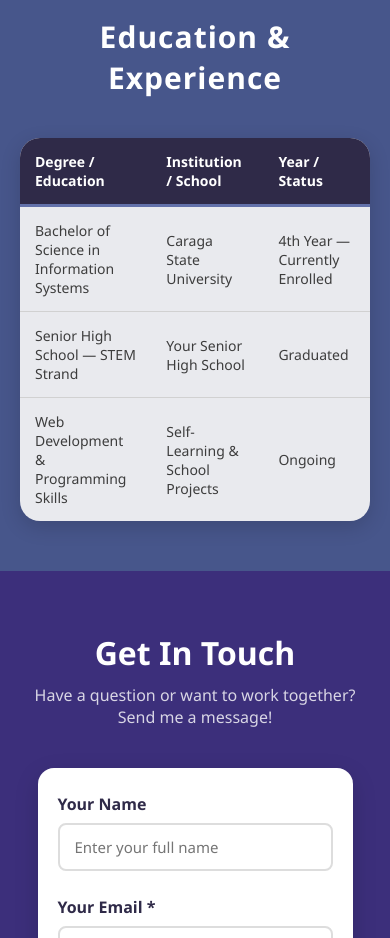
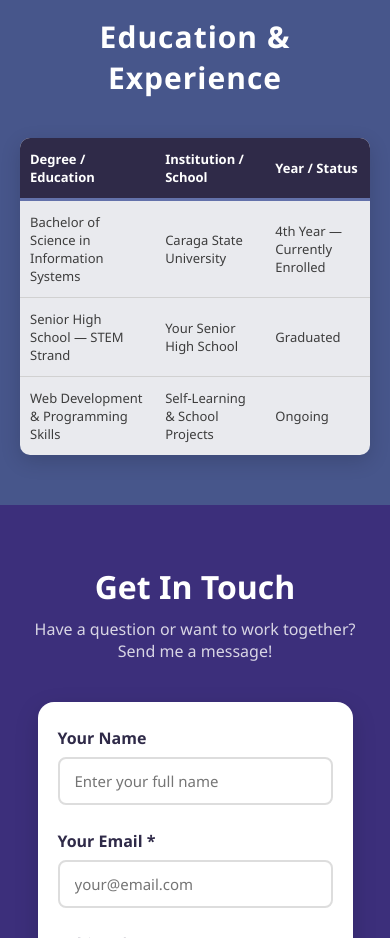
Before and after one commit to Studentnins/portfolio-project, a plain HTML site: page index.html in a window 390 px wide. Shown: the part 5320-6258 px from the top of the page. Drawn offline with Linux system fonts and the light colour scheme.

Commit message:
Activity 8: Make Education table responsive

```diff
--- a/css/style.css
+++ b/css/style.css
@@ -522,6 +522,7 @@ tbody tr:last-child td {
   }
 }
 
+/* ===== ACTIVITY 8: About Section Responsive ===== */
 @media (max-width: 600px) {
   .about-container {
     grid-template-columns: 1fr;
@@ -538,11 +539,24 @@ tbody tr:last-child td {
   }
 }
 
+/* ===== ACTIVITY 8: Skills Section Responsive ===== */
 @media (max-width: 600px) {
   .skill-grid {
     grid-template-columns: 1fr;
     padding: 15px;
     gap: 20px;
+  }
+}
+
+/* ===== ACTIVITY 8: Education Table Responsive ===== */
+@media (max-width: 600px) {
+  th, td {
+    padding: 12px 10px;
+    font-size: 13px;
+  }
+
+  .table-container {
+    border-radius: 10px;
   }
 }
 
```
